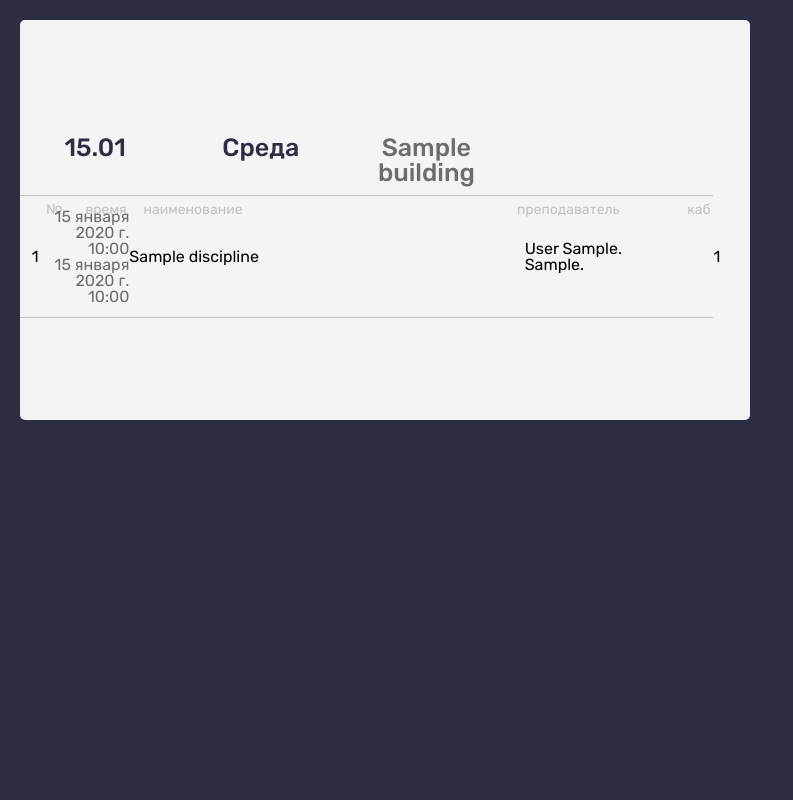
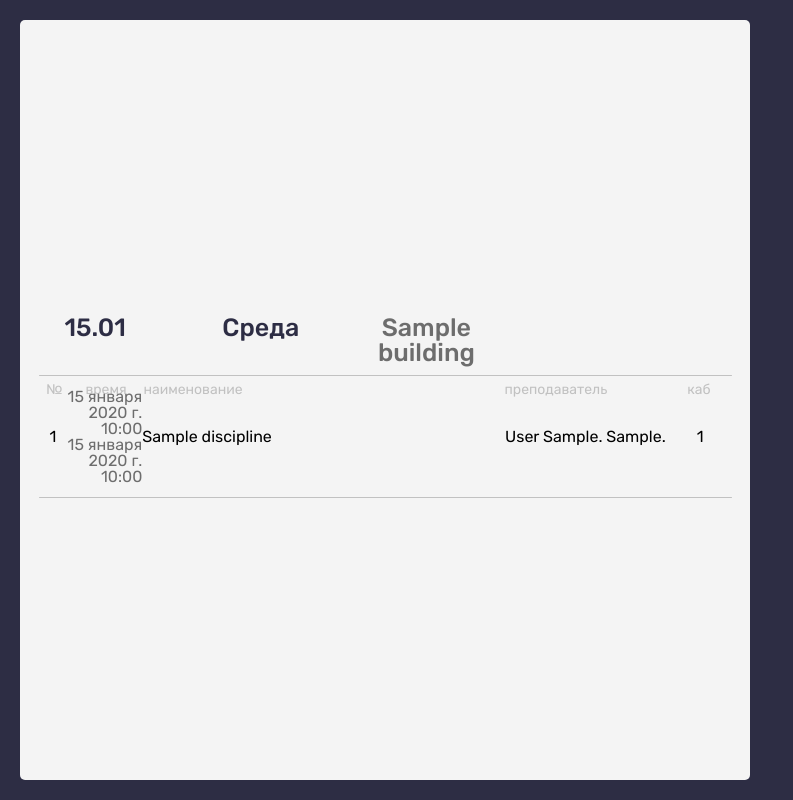
Before and after one commit to Liromanz/roflan_pominki4k, a Django app: template server/mptsite/templates/mptsite/raspisanie.html in a window 1280 px wide. Shown: the whole page, without its empty margins (0-793 px from the left). Run offline with Django 5.2, Linux system fonts and the light colour scheme; the template is opened without the code that fills it: most values are stand-ins (such as "Sample title", 1, 10 or a date in 2020).

Commit message:
Исправлен css

```diff
--- a/server/mptsite/views.py
+++ b/server/mptsite/views.py
@@ -3,7 +3,6 @@ from . import models as m
 import datetime
 from .modules.schedule_generator import ScheduleGenerator as gen
 from .modules.Direction_add import Additions
-from .modules.Parser_schedule import Parser
 from .modules.schedule_generator import ScheduleGenerator
 
 
@@ -11,6 +10,7 @@ from .modules.schedule_generator import ScheduleGenerator
 
 
 def home_page(request):
+    return render(request, 'index.html')
     # Additions.Add_napr()
     # Additions.Add_speciality()
     # Additions.Add_group()
@@ -19,8 +19,6 @@ def home_page(request):
     # Additions.Add_disps()
     # Additions.Add_prep()
     # Additions.Add_schedule()
-    return render(request, 'index.html')
-
 
 def rasp_page(request):
 
--- a/server/server/static/mptsite/css/rasp.css
+++ b/server/server/static/mptsite/css/rasp.css
@@ -7,11 +7,11 @@ font-family: 'Rubik', sans-serif;
 	--fzSupZag: 14px;
 	--Kartochka: ???;
 	/* дописать формулу */
-    --backgroudCard: #F4F4F4;
-    --dark-fioletoviy: #2D2D44;
-    --seriy-information: #6D6D6D;
-    --seriy-acent: #C1C1C1;
-    --changedPar: #7C9FB0;
+	--backgroudCard: #f4f4f4;
+	--dark-fioletoviy: #2d2d44;
+	--seriy-information: #6d6d6d;
+	--seriy-acent: #c1c1c1;
+	--changedPar: #7c9fb0;
 }
 
 body {
@@ -20,14 +20,14 @@ body {
     flex-wrap: wrap;
 }
 
-header {}
+header {
+}
 
 .raspisanie {
     display: flex;
     margin: 20px;
     max-width: 730px;
     min-width: 730px;
-    max-height: 400px;
     /* min-height: 350px; */
     /* margin: auto auto; */
     /* height: 350px; */
@@ -42,7 +42,7 @@ header {}
 }
 
 .raspisanie__place {
-    color: var(--seriy-information)
+	color: var(--seriy-information);
 }
 
 .header {
@@ -56,7 +56,6 @@ header {}
 	/* justify-content: space-between; */
 	/* background-color: rgb(163, 62, 62); */
 	font-family: var(--Rubik);
-
 }
 
 .raspisanie__header {
@@ -82,37 +81,42 @@ header {}
 .raspisanie__sup-header {
 	display: grid;
 	/* width: 100%; */
-    grid-template-columns: 23fr 60fr 300fr 121fr 50fr;
+	/* grid-template-columns: 23fr 60fr 300fr 121fr 50fr; */
+	grid-template-columns: 23fr 60fr 290fr 131fr 50fr;
 	font-size: var(--fzSupZag);
 	color: var(--seriy-acent);
 	/* padding-left: 10px; */
 }
-.raspisanie__classroom{
+.raspisanie__classroom {
 	text-align: center;
 }
 .time_par {
-
-    color: var(--seriy-information) !important
+	color: var(--seriy-information) !important;
 }
 
 
 .content {
-    width: 100%;
+	max-width: 100%;
+	width: 690px;
 	color: black;
 	display: grid;
 	justify-content: center;
 }
-.test{
 
+.raspisanie__sup-header div:nth-child(1) {
+	display: flex;
+	justify-content: center;
 }
-.raspisanie__sup-header div:nth-child(1),.raspisanie__sup-header div:nth-child(2) {
+
+.raspisanie__sup-header div:nth-child(2) {
 	display: flex;
 	justify-content: center;
 }
 
 .content__1 {
 	display: grid;
-    grid-template-columns: 23fr 60fr 300fr 121fr 50fr;
+	/* grid-template-columns: 23fr 60fr 300fr 121fr 50fr; */
+	grid-template-columns: 23fr 60fr 290fr 131fr 50fr;
 	/* width: 650px; */
 	align-items: center;
 	font-family: 'Rubik', sans-serif;
@@ -123,7 +127,7 @@ header {}
 	/* padding-left: 1vw; */
 	margin: 0.2% 0;
 }
-.kab{
+.kab {
 	text-align: center;
 }
 .line {
@@ -158,7 +162,6 @@ header {}
 .changed {
 	background-color: var(--changedPar);
 	border-radius: 5px;
-
 }
 
 /* .changed  .prepod-name{
```
Also changed, not shown: server/mptsite/modules/Direction_add.py (+6 -2 lines), server/server/settings.py (+16 -16 lines). Lines whose indentation alone changed are shown as unchanged.
